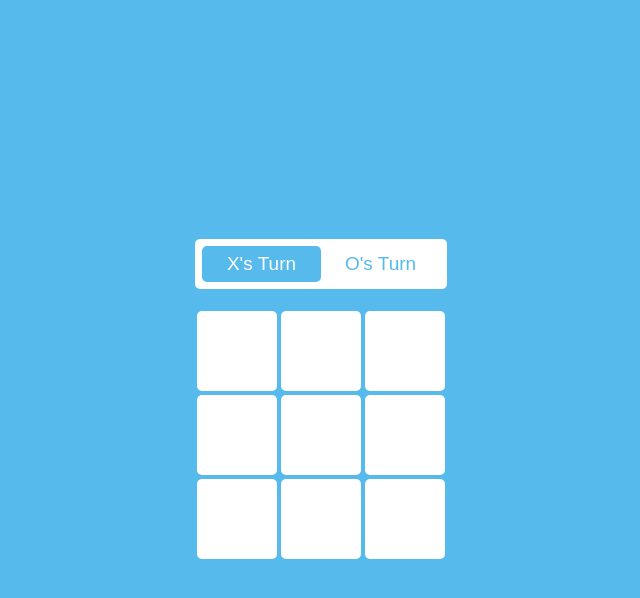
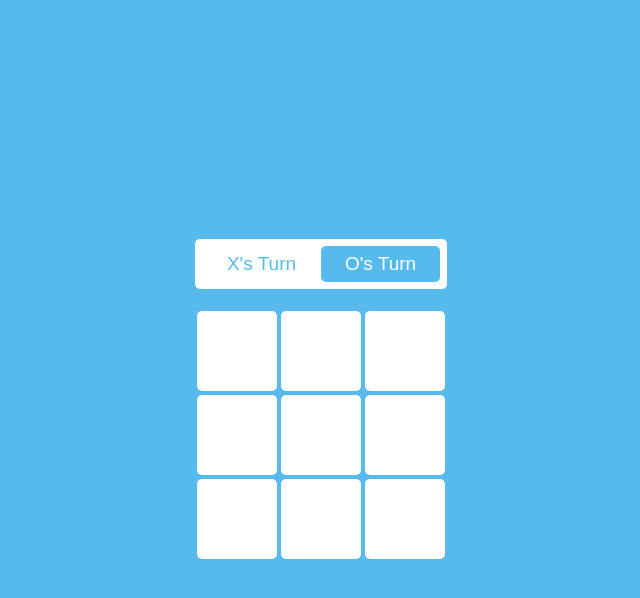
Before and after one commit to akshatsinghania/tic-tac-toe-game, a plain HTML site: page index.html in a window 1280 px wide. Both pictures are taken after a click on the button "player(O)". Shown: the whole page, without its empty margins (319-959 px from the left). Drawn offline with Linux system fonts and the light colour scheme.

Commit message:
added slider functionality to the click of a button

```diff
--- a/script.js
+++ b/script.js
@@ -4,7 +4,7 @@ selectXBtn = selectBox.querySelector(".playerX");
 selectOBtn = selectBox.querySelector(".playerO");
 playBoard = document.querySelector(".play-board");
 allBox = document.querySelectorAll("section span");
-players = document.querySelectorAll(".players");
+players = document.querySelector(".players");
 
 window.onload = () => {
   //once window loaded
@@ -24,7 +24,7 @@ window.onload = () => {
   };
 };
 let playerXIcon = "fas fa-times"; //classname of fontawesome cross icon
-let playerOIcon = "far fa-circle"; //classname of fontawesome circle
+let playerOIcon = "far fa-circle"; //classname of fontawesome circle icon
 
 function clickedBox(element) {
   // if(){}
--- a/style.css
+++ b/style.css
@@ -116,9 +116,9 @@ body {
   transition: all 0.3s ease;
 }
 .players.active span:first-child {
-  color: 56baed;
+  color: #56baed;
 }
-.players.active span:last-child {
+.players.active span:nth-child(2) {
   color: #fff;
 }
 .players.active .slider {
```
